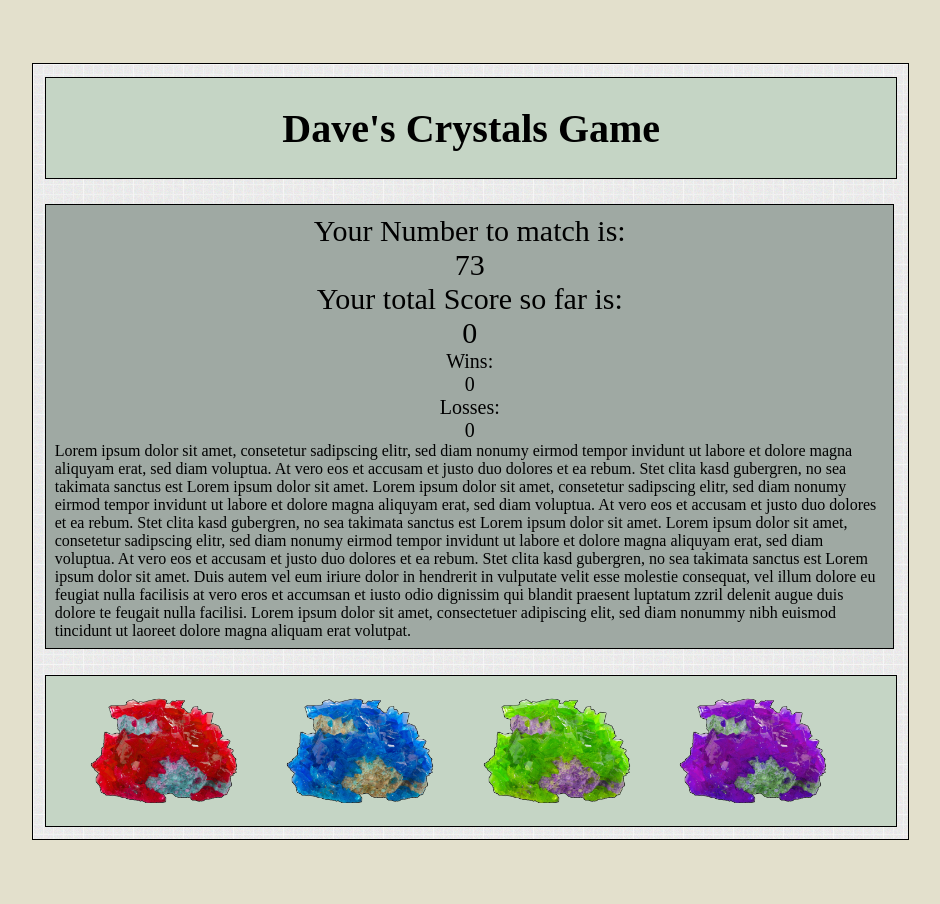
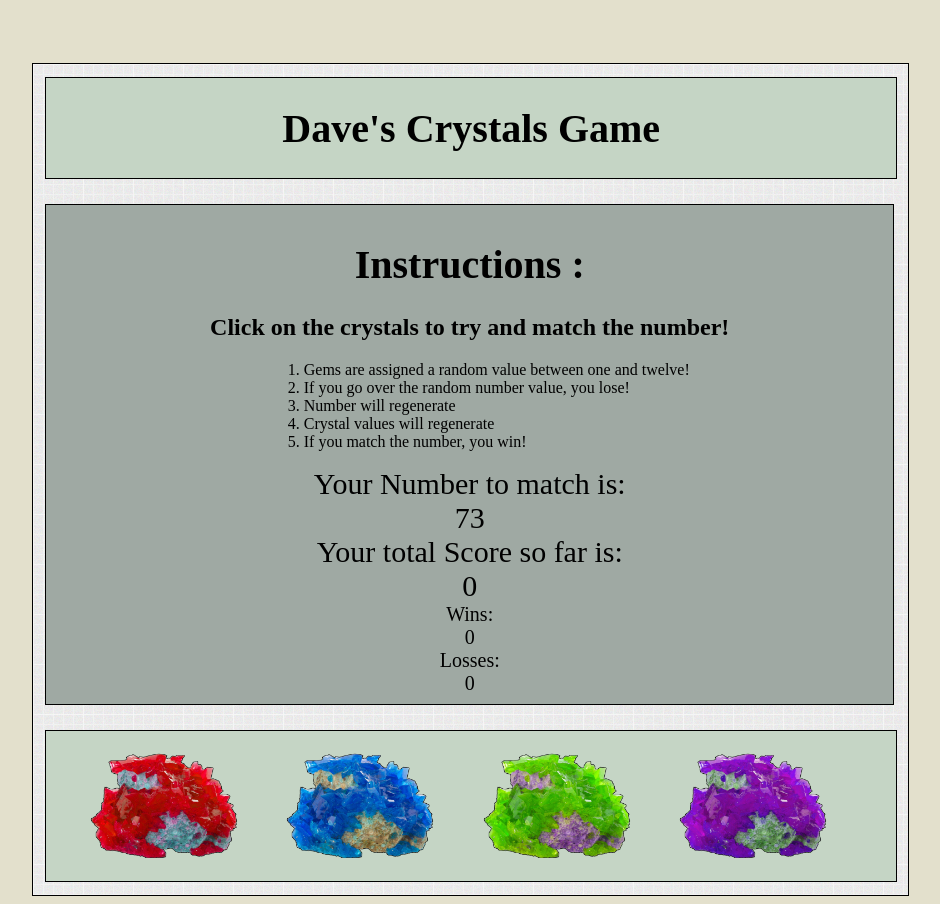
Before and after one commit to davidfunk13/week-4-game, a plain HTML site: page index.html in a window 1280 px wide. Shown: the whole page, without its empty margins (166-1106 px from the left). Before the commit the page ends 848 px from the top, so only its background shows below. Drawn offline with nearby package versions, Linux system fonts and the light colour scheme.

Commit message:
game complete. making banner

```diff
--- a/assets/css/style.css
+++ b/assets/css/style.css
@@ -64,3 +64,9 @@ img {
     height: 150px;
     margin-left: 5%;
 }
+.instructionsheader, .instructions{
+    text-align: center;
+}
+.ruleslist {
+    padding-left: 30%;
+}
--- a/index.html
+++ b/index.html
@@ -17,6 +17,15 @@
             <h1>Dave's Crystals Game</h1>
         </div>
         <div class="rules">
+            <h1 class="instructionsheader">Instructions :</h1>
+            <h2 class="instructions">Click on the crystals to try and match the number!</h2>
+            <ol class="ruleslist">
+                <li>Gems are assigned a random value between one and twelve!</li>
+                <li>If you go over the random number value, you lose!</li>
+                <li>Number will regenerate</li>
+                <li>Crystal values will regenerate</li>
+                <li>If you match the number, you win!</li>
+            </ol>
             <div class="numberdisplay">
                 Your Number to match is:
             </div>
@@ -33,24 +42,12 @@
                 Losses:
                 <div id="losses"></div>
             </div>
-            Lorem ipsum dolor sit amet, consetetur sadipscing elitr, sed diam nonumy eirmod tempor invidunt ut labore et dolore magna
-            aliquyam erat, sed diam voluptua. At vero eos et accusam et justo duo dolores et ea rebum. Stet clita kasd gubergren,
-            no sea takimata sanctus est Lorem ipsum dolor sit amet. Lorem ipsum dolor sit amet, consetetur sadipscing elitr,
-            sed diam nonumy eirmod tempor invidunt ut labore et dolore magna aliquyam erat, sed diam voluptua. At vero eos
-            et accusam et justo duo dolores et ea rebum. Stet clita kasd gubergren, no sea takimata sanctus est Lorem ipsum
-            dolor sit amet. Lorem ipsum dolor sit amet, consetetur sadipscing elitr, sed diam nonumy eirmod tempor invidunt
-            ut labore et dolore magna aliquyam erat, sed diam voluptua. At vero eos et accusam et justo duo dolores et ea
-            rebum. Stet clita kasd gubergren, no sea takimata sanctus est Lorem ipsum dolor sit amet. Duis autem vel eum
-            iriure dolor in hendrerit in vulputate velit esse molestie consequat, vel illum dolore eu feugiat nulla facilisis
-            at vero eros et accumsan et iusto odio dignissim qui blandit praesent luptatum zzril delenit augue duis dolore
-            te feugait nulla facilisi. Lorem ipsum dolor sit amet, consectetuer adipiscing elit, sed diam nonummy nibh euismod
-            tincidunt ut laoreet dolore magna aliquam erat volutpat.
         </div>
         <div class="imagecontainer">
-        <img class="red" id="red" src="./assets/images/red.png" alt="red crystal">
-        <img class="blue" id="blue" src="./assets/images/blue.png" alt="blue crystal">
-        <img class="green" id="green" src="./assets/images/green.png" alt="green crystal">
-        <img class="purple" id="purple" src="./assets/images/purple.png" alt="purple crystal">
+            <img class="red" id="red" src="./assets/images/red.png" alt="red crystal">
+            <img class="blue" id="blue" src="./assets/images/blue.png" alt="blue crystal">
+            <img class="green" id="green" src="./assets/images/green.png" alt="green crystal">
+            <img class="purple" id="purple" src="./assets/images/purple.png" alt="purple crystal">
         </div>
     </div>
     <!-- jQuery (necessary for Bootstrap's JavaScript plugins) -->
```
